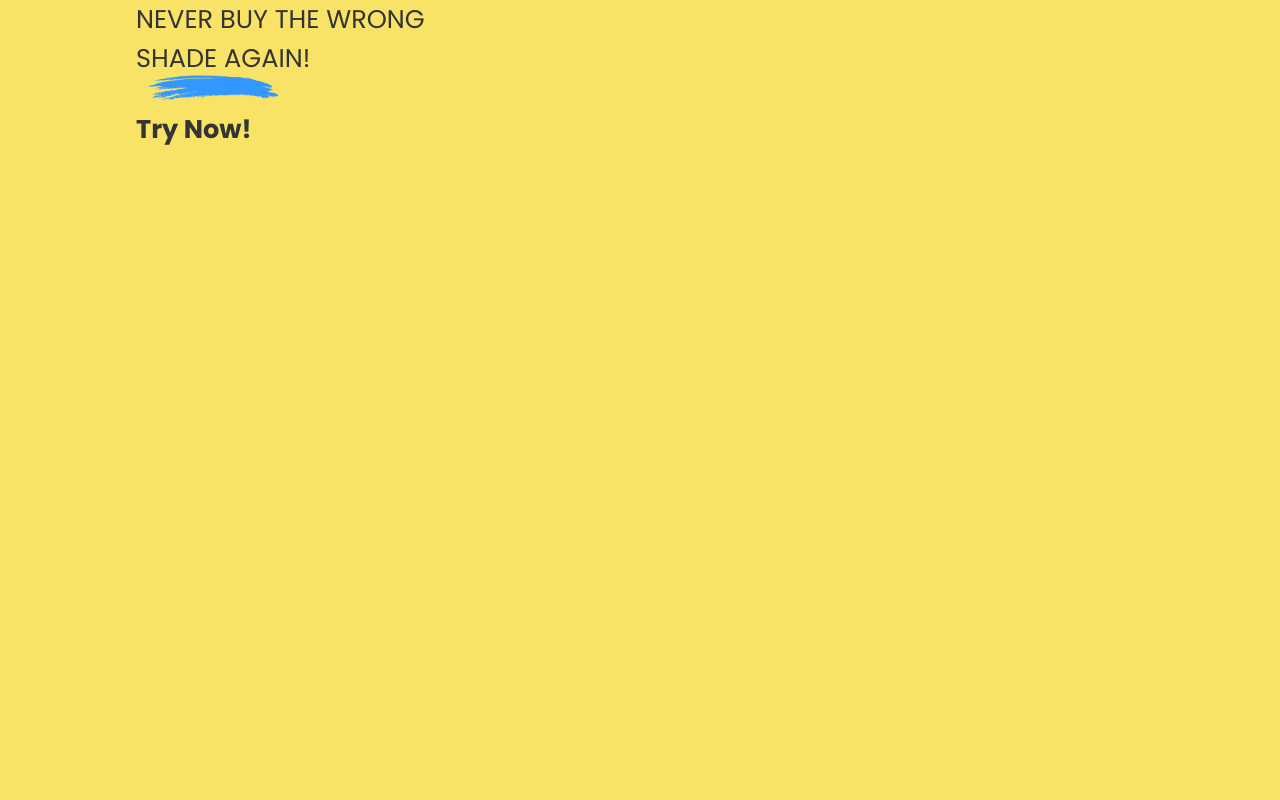
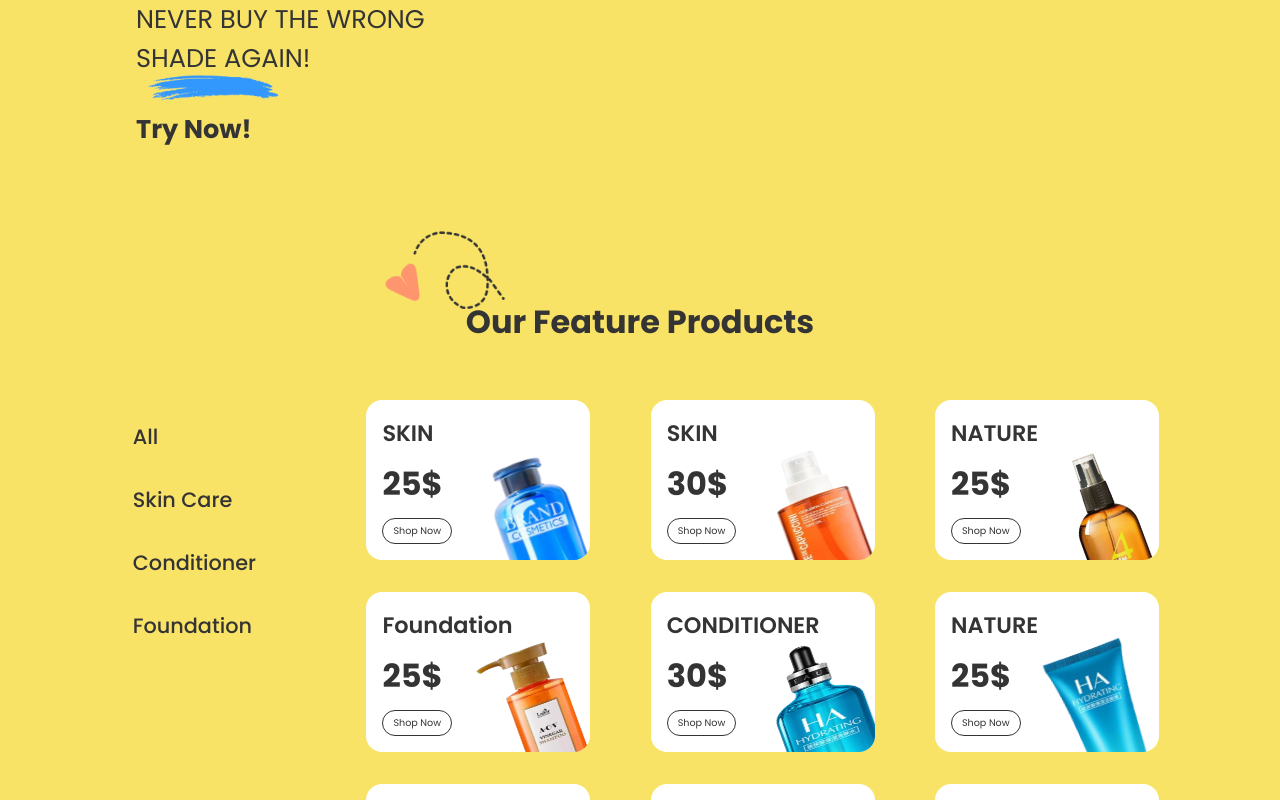
Before and after one commit to iamshs/amazon, a React (Create React App) app: page / in a window 1280 px wide. Shown: the part 945-1745 px from the top of the page. Before the commit the page ends 1222 px from the top, so only its background shows below. Built offline with nearby package versions, Linux system fonts and the light colour scheme.

Commit message:
featuring product component completed

```diff
--- a/src/Pages/Home/Home.jsx
+++ b/src/Pages/Home/Home.jsx
@@ -1,5 +1,6 @@
 import React from 'react';
 import Hero from '../../componets/Hero/Hero';
+import Products from '../../componets/Products/Products';
 import Slider from '../../componets/SLider/Slider';
 import Virtual from '../../componets/Virtual/Virtual';
 
@@ -9,6 +10,7 @@ const Home = () => {
            <Hero />
            <Slider />
            <Virtual />
+           <Products />
         </div>
     );
 };
--- /dev/null
+++ b/src/componets/Products/Products.jsx
@@ -0,0 +1,49 @@
+import React, { useState } from 'react';
+import css from './Products.module.css'
+import { ProductsData } from '../../data/products';
+import plane from '../../assets/plane.png'
+import { useAutoAnimate } from '@formkit/auto-animate/react'
+
+
+const Products = () => {
+    const [menuProducts, setMenuProducts] = useState(ProductsData)
+   const [parent] = useAutoAnimate()
+    const filter = type =>{
+        setMenuProducts(ProductsData.filter((product) =>product.type === type))
+    }
+    return (
+        <div className={css.container}>
+        <img src={plane} alt='plane' />
+        <h1>Our Feature Products</h1>
+        <div className={css.products}>
+            <ul className={css.menu}>
+             <li onClick={() =>setMenuProducts(ProductsData)} >All</li>
+             <li onClick={() =>filter("skin care")}>Skin Care</li>
+             <li onClick={() =>filter("conditioner")}>Conditioner</li>
+             <li onClick={() =>filter("foundation")}>Foundation</li>
+            </ul>
+            <div className={css.list} ref={parent} >
+                 {
+                    menuProducts.map((product,i) => (
+                        <div key={i} className={css.product}>
+                          <div className="left-s">
+              <div className="name">
+                <span> {product.name} </span>
+                <span> {product.details} </span>
+              </div>
+              <span> {product.price}$ </span>
+              <div>Shop Now</div>
+
+            </div>
+
+            <img className="img-p" src={product.img} alt="product" />
+                        </div>
+                    ))
+                 }
+            </div>
+        </div>
+        </div>
+    );
+};
+
+export default Products;
--- /dev/null
+++ b/src/componets/Products/Products.module.css
@@ -0,0 +1,62 @@
+.container{
+ padding: 0 2rem;
+ position: relative;
+ display: flex;
+ flex-direction: column;
+ gap: 2rem;
+ align-items: center;
+ justify-content: center;
+}
+
+.container>:nth-child(1){
+position: absolute;
+width: 8rem;
+left: 30%;
+top: -3rem;
+}
+
+.products{
+    display: grid;
+    width: 90%;
+    grid-template-columns: 25% auto;
+}
+
+.menu{
+    list-style: none;
+    display: flex;
+    flex-direction: column;
+    gap: 2rem;
+    font-weight: 500;
+    font-size: 1.3rem;
+}
+
+.menu>li:hover{
+    color: var(--pink);
+    cursor: pointer;
+}
+
+.list{
+    display: grid;
+    grid-template-columns: repeat(auto-fill,minmax(200px , 1fr));
+    height: 25rem;
+    overflow-y: scroll;
+    grid-gap: 2rem;
+    justify-content: space-between;
+}
+
+.product{
+    width: 12rem;
+    height: 8rem;
+    position:relative;
+    overflow: hidden;
+    background: white;
+    padding: 1rem;
+    border-radius: 1rem;
+    display: flex;
+}
+
+.product>img{
+    top:3rem;
+    width: 6rem;
+    height: 11rem;
+}
```
